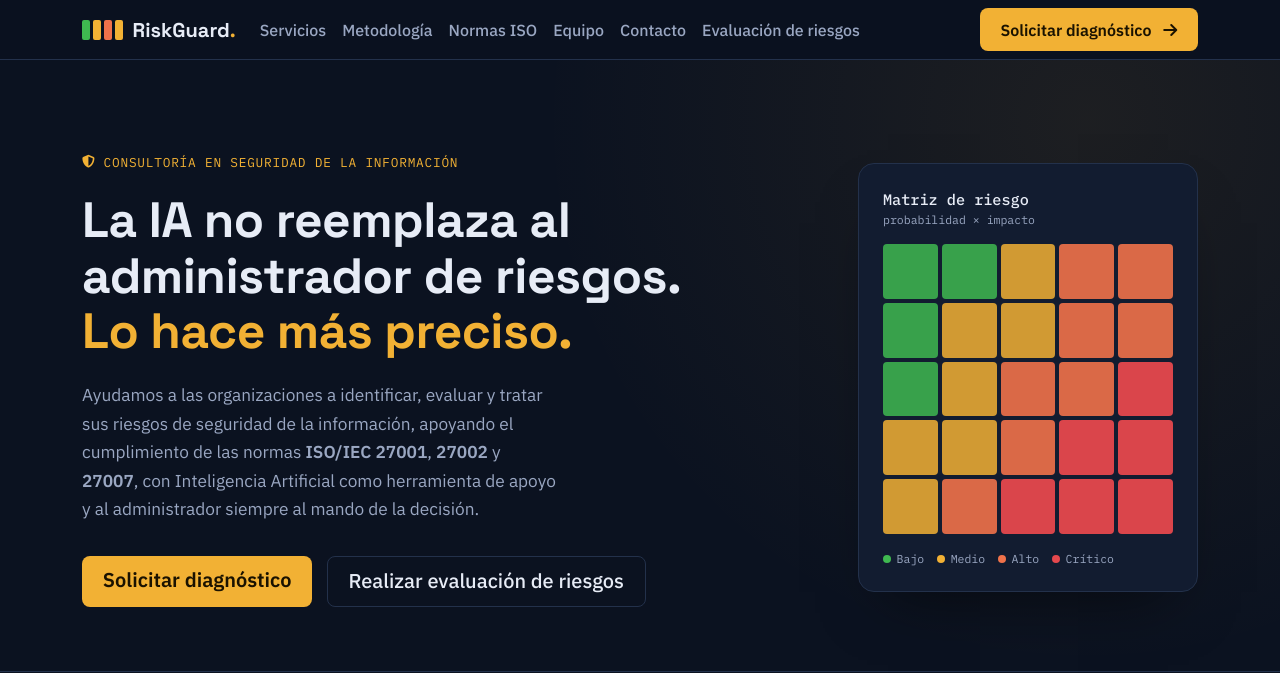
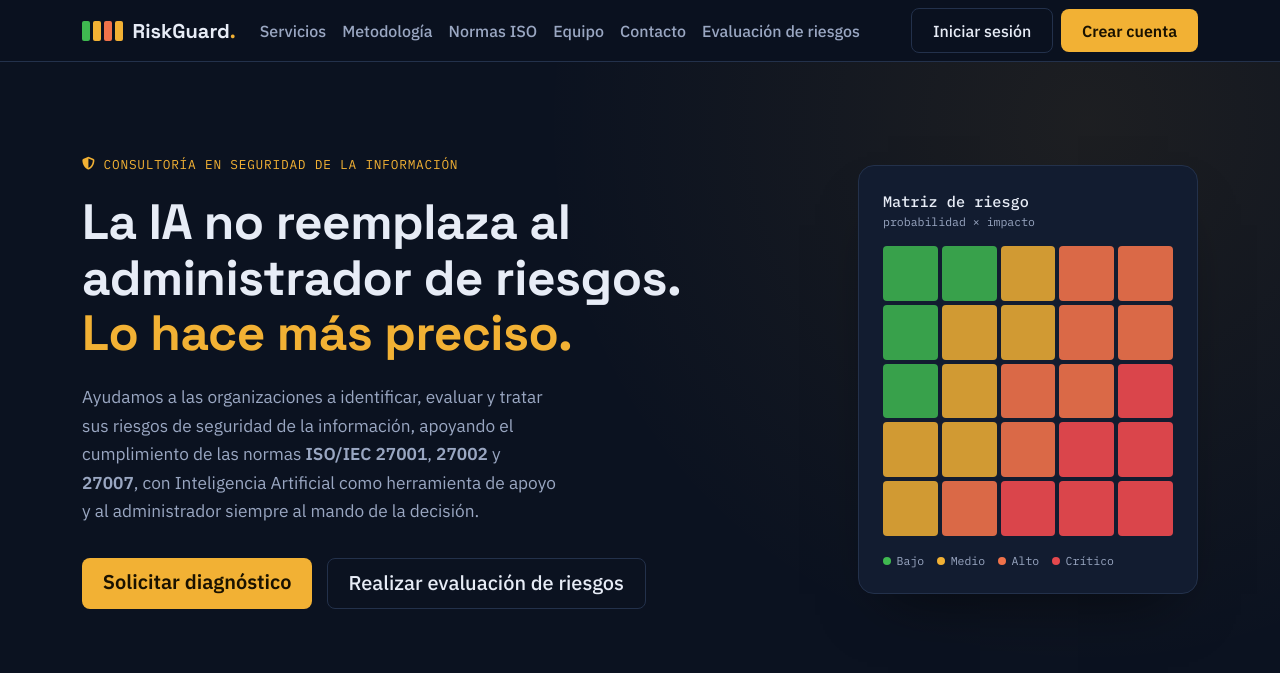
Before and after one commit to HermannOG/Prueba-bases, a PHP site: page /index.php in a window 1280 px wide. Shown: the top 673 px of the page. Run offline with PHP 8.4, Linux system fonts and the light colour scheme.

Commit message:
Add authentication links to navbar

```diff
--- a/includes/navbar.php
+++ b/includes/navbar.php
@@ -1,3 +1,4 @@
+<?php require_once __DIR__ . '/auth.php'; ?>
 <header class="site-nav">
     <nav class="navbar navbar-expand-lg">
         <div class="container">
@@ -26,10 +27,18 @@
                     <li class="nav-item"><a class="nav-link" href="evaluacion-riesgos.php">Evaluación de riesgos</a></li>
                 </ul>
 
-                <a href="index.php#contacto" class="btn btn-cta">
-                    Solicitar diagnóstico
-                    <i class="fa-solid fa-arrow-right ms-2"></i>
-                </a>
+                <?php if (usuarioAutenticado()): ?>
+                    <div class="d-flex align-items-center gap-3">
+                        <span style="color: var(--text-muted); font-size: 0.9rem;">
+                            <i class="fa-solid fa-user me-1"></i>
+                            <?php echo htmlspecialchars($_SESSION['nombre_completo']); ?>
+                        </span>
+                        <a href="logout.php" class="btn btn-ghost">Cerrar sesión</a>
+                    </div>
+                <?php else: ?>
+                    <a href="login.php" class="btn btn-ghost me-2">Iniciar sesión</a>
+                    <a href="registro.php" class="btn btn-cta">Crear cuenta</a>
+                <?php endif; ?>
             </div>
 
         </div>
```
